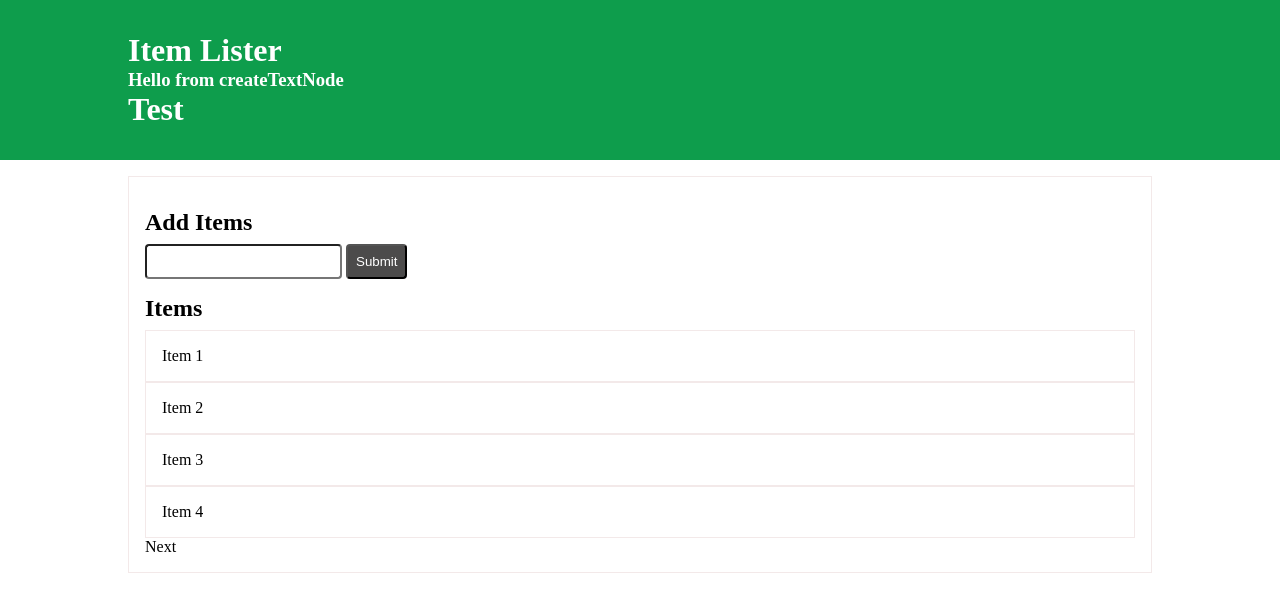
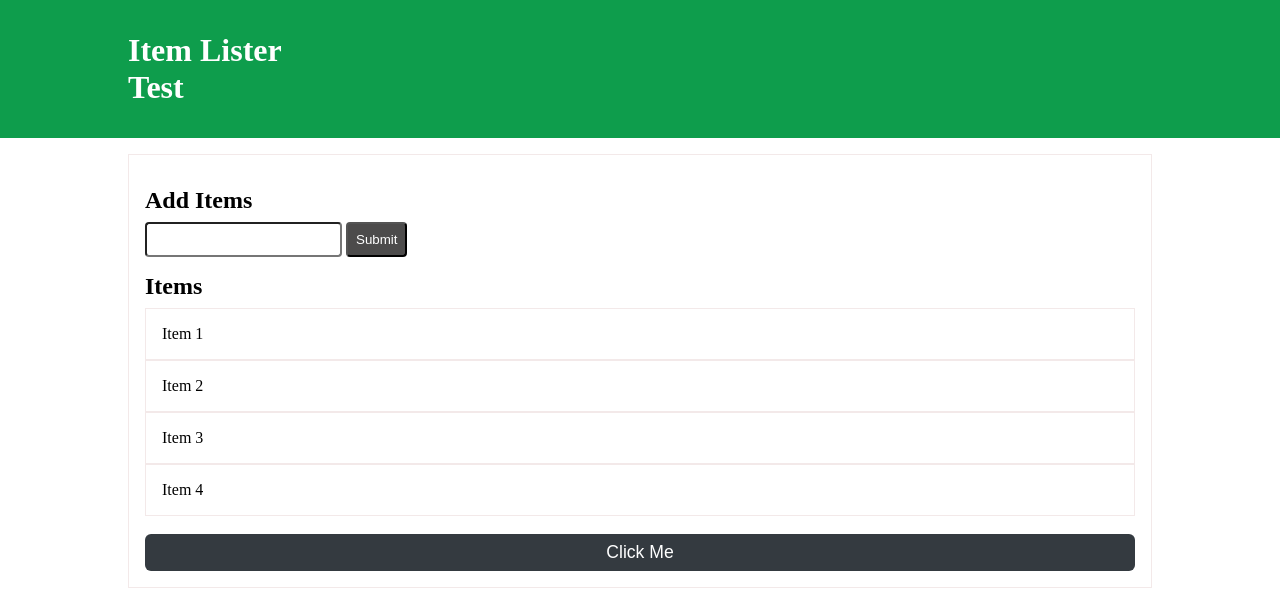
Before and after one commit to bishtneelam/JavaScript_DOM, a plain HTML site: page index.html in a window 1280 px wide. Drawn offline with Linux system fonts and the light colour scheme.

Commit message:
click event added

```diff
--- a/dom.js
+++ b/dom.js
@@ -121,26 +121,45 @@
 // console.log(items.previousElementSibling)
 
 //Create Element
-const subTitle = document.createElement('h3');
-subTitle.className = "header wrapper";
-subTitle.id = "header-subTitle"
-subTitle.setAttribute("subName", "demo testing html element")
-console.log(subTitle)
+// const subTitle = document.createElement('h3');
+// subTitle.className = "header wrapper";
+// subTitle.id = "header-subTitle"
+// subTitle.setAttribute("subName", "demo testing html element")
+// console.log(subTitle)
 
-const textNode = document.createTextNode("Hello from createTextNode");
-console.log(textNode)
+// const textNode = document.createTextNode("Hello from createTextNode");
+// console.log(textNode)
 
-subTitle.appendChild(textNode)
-console.log(subTitle)
+// subTitle.appendChild(textNode)
+// console.log(subTitle)
 
-const header = document.querySelector('#main-header');
-const h1 = document.querySelector('h1');
-// header.insertBefore(subTitle, h1.nextSibling)
-// header.insertBefore(subTitle, h1.previousSibling)
+// const header = document.querySelector('#main-header');
+// const h1 = document.querySelector('h1');
+// // header.insertBefore(subTitle, h1.nextSibling)
+// // header.insertBefore(subTitle, h1.previousSibling)
 
-// h1.insertAdjacentElement("beforeend", subTitle) --> insert as last child but inside h1 only
-// h1.insertAdjacentElement("beforebegin", subTitle)
-// h1.insertAdjacentElement("afterbegin", subTitle)
+// // h1.insertAdjacentElement("beforeend", subTitle) --> insert as last child but inside h1 only
+// // h1.insertAdjacentElement("beforebegin", subTitle)
+// // h1.insertAdjacentElement("afterbegin", subTitle)
 
 
-h1.insertAdjacentElement("afterend", subTitle)
+// h1.insertAdjacentElement("afterend", subTitle)
+
+
+//EVENTS
+const handleClick = (event) => {
+    // document.querySelector('body').style.backgroundColor = "plum"
+    // console.log(event.target);
+    // console.log(event.target.id);
+    // console.log(event.target.className);
+    // console.log(event.target.classList);
+    // console.log(event.type);
+    // console.log(event.clientX);
+    // console.log(event.offsetX)
+    // console.log(event.offsetY)
+    // console.log(event.altKey);
+    // console.log(event.ctrlKey);
+    // console.log(event.shiftKey)
+}
+const button = document.getElementById('btn');
+button.addEventListener('click', handleClick)
--- a/index.html
+++ b/index.html
@@ -26,7 +26,8 @@
                 <li class="list-group-items">Item 3</li>
                 <li class="list-group-items">Item 4</li>
             </ul>
-            <span>Next </span>
+            <br>
+            <button id="btn" class="button">Click Me</button>
         </main>
         <script src="dom.js"></script>
     </body>
--- a/style.css
+++ b/style.css
@@ -50,3 +50,13 @@ li {
     border: 1px solid #f3e9e9;
     padding: 1rem;
 }
+#btn {
+    width: 100%;
+    padding: 0.5rem;
+    border-radius: 6px;
+    background-color: #343a40; /* dark grey */
+    color: white;
+    border: none;
+    font-size: 1.1rem;
+    cursor: pointer;
+}
```
